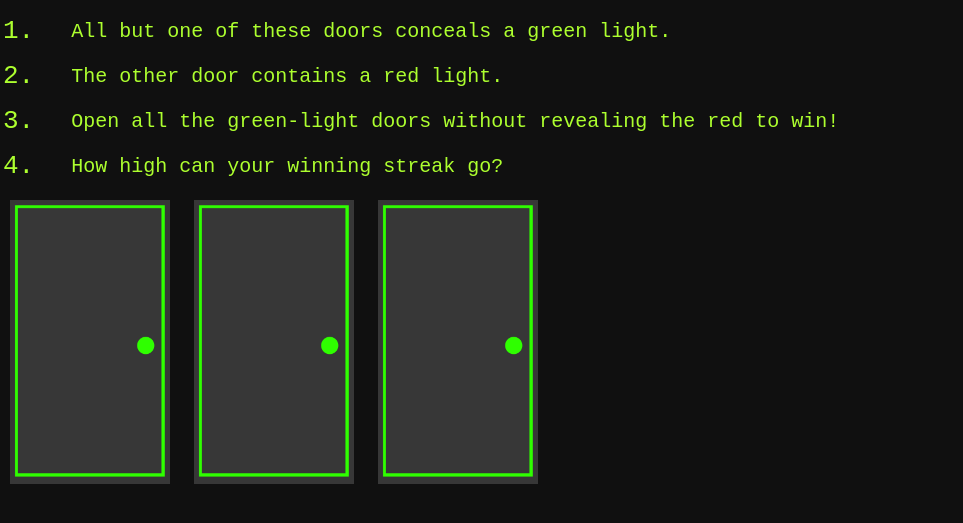
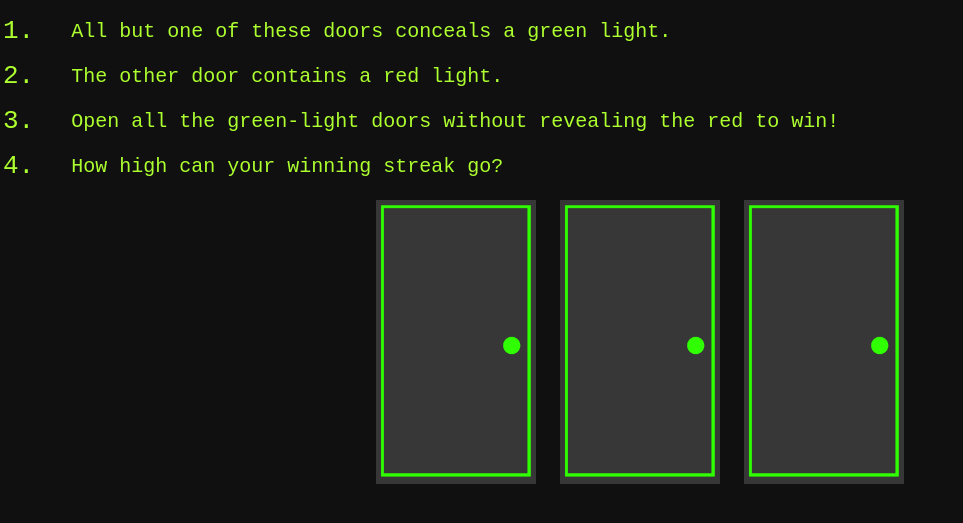
Before and after one commit to Paraprax/the-dud, a PHP site: page / in a window 1280 px wide. Shown: the part 213-736 px from the top of the page, without its empty margins (0-963 px from the left). Run offline with PHP 8.4, Linux system fonts and the light colour scheme.

Commit message:
Adjust door and table CSS classes

```diff
--- a/assets/css/style.css
+++ b/assets/css/style.css
@@ -18,6 +18,9 @@ header {
   margin-top: 42px;
   margin-bottom: 21px;
   text-align: center;
+}
+
+#instructions-table {
 }
 
 #instructions-title {
@@ -48,3 +51,7 @@ header {
   font-size: 20px;
   color: greenyellow;
 }
+
+#door-row {
+  text-align: center;
+}
--- a/index.html
+++ b/index.html
@@ -20,7 +20,8 @@
       <img src="assets/images/bowler.png" width="20px" alt="" />
     </div>
 
-    <table id="instructions-table">
+    <div id="instructions-table">
+      <table>
         <th></th>
         <tr>
           <td class="instructions-number">1.</td>
@@ -39,8 +40,9 @@
           <td class="instructions-text">How high can your winning streak go?</td>
         </tr>
       </table>
+    </div>
 
-    <div class="door-row">
+    <div id="door-row">
       <img id="door1" class="door" src="assets/images/door.png" width="160px" alt="closed door" />
       <img id="door2" class="door" src="assets/images/door.png" width="160px" alt="closed door" />
       <img id="door3" class="door" src="assets/images/door.png" width="160px" alt="closed door" />
```
Lines whose indentation alone changed are shown as unchanged.
